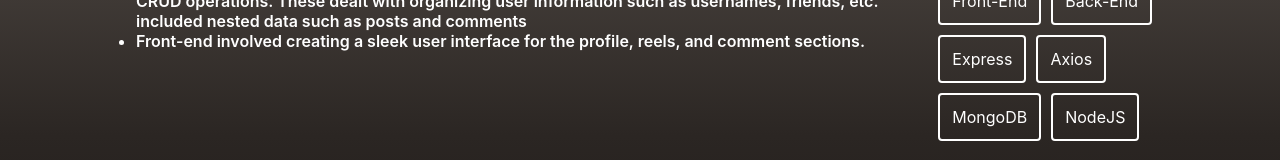
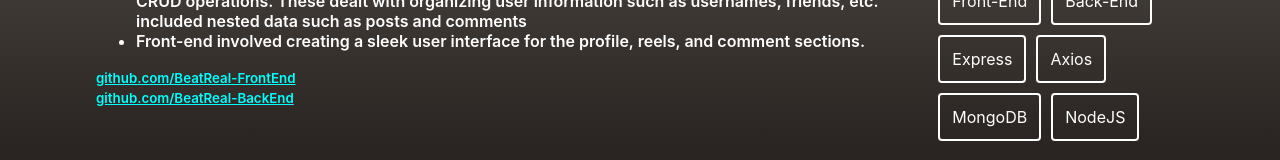
Before and after one commit to ChristianPNG/Portfolio-Website, a React (Create React App) app: page /BeatReal in a window 1280 px wide. Shown: the part 184-344 px from the top of the page. Built offline with nearby package versions, Linux system fonts and the light colour scheme.

Commit message:
added links to all project source codes

```diff
--- a/src/Projects/Avalanche.tsx
+++ b/src/Projects/Avalanche.tsx
@@ -22,6 +22,23 @@ export function Avalanche(): JSX.Element {
 						<li>Game can be ran at high frame rates with smooth movement and collision detection</li>
 						<li>Designed with no added libraries and only on simple js and css</li>
 					</ul>
+					<a
+						href="https://github.com/AidanTran/Avalanche"
+						target="_blank"
+						rel="noopener noreferrer"
+						style={{ color: "cyan", fontSize: "smaller", textDecoration: "underline"}}
+					>
+						github.com/Avalanche
+					</a>
+					<br></br>
+					<a
+						href="https://aidantran.github.io/Avalanche/"
+						target="_blank"
+						rel="noopener noreferrer"
+						style={{ color: "cyan", fontSize: "smaller", textDecoration: "underline"}}
+					>
+						Play the game
+					</a>
 				</p>
 				<div className="tag-list">
 					<div>CSS</div>
--- a/src/Projects/BeatReal.tsx
+++ b/src/Projects/BeatReal.tsx
@@ -24,6 +24,23 @@ export function BeatReal(): JSX.Element {
 						included nested data such as posts and comments</li>
 						<li>Front-end involved creating a sleek user interface for the profile, reels, and comment sections.</li>
 					</ul>
+					<a
+						href="https://github.com/swetha-sankar/BeatReal-Frontend"
+						target="_blank"
+						rel="noopener noreferrer"
+						style={{ color: "cyan", fontSize: "smaller", textDecoration: "underline"}}
+					>
+						github.com/BeatReal-FrontEnd
+					</a>
+					<br></br>
+					<a
+						href="https://github.com/swetha-sankar/BeatReal"
+						target="_blank"
+						rel="noopener noreferrer"
+						style={{ color: "cyan", fontSize: "smaller", textDecoration: "underline"}}
+					>
+						github.com/BeatReal-BackEnd
+					</a>
 				</p>
 				<div className="tag-list">
 					<div>API</div>
--- a/src/Projects/ClassScheduler.tsx
+++ b/src/Projects/ClassScheduler.tsx
@@ -24,6 +24,14 @@ export function ClassScheduler(): JSX.Element {
 						<li>Utilized agile framework such as doing sprints and having a product backlog. Totaled 70+ commits</li>
 						<li>Tested the site through the Jest testing framework resulting in large code coverage and consistency.</li>
 					</ul>
+					<a
+						href="https://github.com/UD-CISC275-S22/cis-scheduler-team-21"
+						target="_blank"
+						rel="noopener noreferrer"
+						style={{ color: "cyan", fontSize: "smaller", textDecoration: "underline"}}
+					>
+						github.com/CIS-Scheduler
+					</a>
 				</p>
 				<div className="tag-list">
 					<div>Typescript</div>
--- a/src/Projects/ShellProject.tsx
+++ b/src/Projects/ShellProject.tsx
@@ -45,9 +45,9 @@ export function ShellProject(): JSX.Element {
 						href="https://github.com/ChristianPNG/UnixShell"
 						target="_blank"
 						rel="noopener noreferrer"
-						style={{ color: "cyan" }}
+						style={{ color: "cyan", fontSize: "smaller", textDecoration: "underline"}}
 					>
-						Visit Github/UnixShell.com
+						github/UnixShell.com
 					</a>
 				</p>
 				<div className="tag-list">
```
Also changed, not shown: 1 other file (tests, documents, lock files or other folders).
